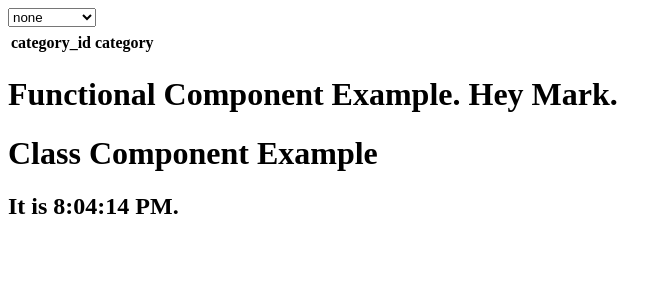
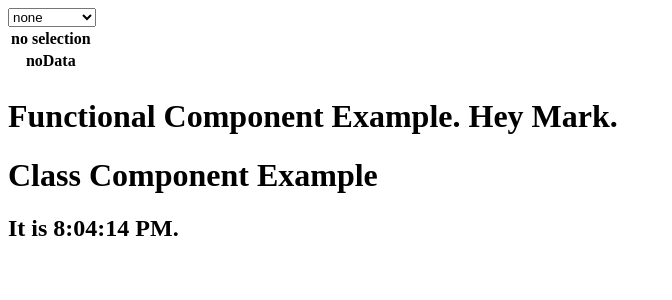
Before and after one commit to Hoppy1982/to-do-list, a React app: page / in a window 1280 px wide. Shown: the top 300 px of the page, without its empty margins (0-672 px from the left). Built offline with nearby package versions, Linux system fonts and the light colour scheme.

Commit message:
various things

```diff
--- a/client/src/components/TableView.js
+++ b/client/src/components/TableView.js
@@ -6,7 +6,7 @@ class TableView extends Component {
     super(props)
     this.state = {
       tableName: '',
-      rows: []
+      rows: [{noData: null}]
     }
     this.getTableRows = this.getTableRows.bind(this)
     this.tableSelect = this.tableSelect.bind(this)
@@ -18,9 +18,11 @@ class TableView extends Component {
     this.getTableRows('')
   }
 
+
   componentDidUpdate() {
     console.log(this.state.rows)
   }
+
 
   getTableRows(tableName) {
     const OPTIONS = {
@@ -47,19 +49,26 @@ class TableView extends Component {
         .catch(err => {
           console.log(err)
         })
+    } else if (tableName === '') {
+      this.setState({
+        rows: [{noData: null}],
+        tableName: 'no selection'
+      })
     }
   }
+
 
   tableSelect(event) {
     this.getTableRows(event.target.value)
   }
+
 
   render() {
     return(
       <div>
         <select onChange={this.tableSelect}>
           <option value=''>none</option>
-          <option value='todo'>todo</option>
+          <option value='tasks'>tasks</option>
           <option value='progresses'>progresses</option>
           <option value='categories'>categories</option>
         </select>
@@ -70,17 +79,18 @@ class TableView extends Component {
               <th colSpan='2'>{this.state.tableName}</th>
             </tr>
             <tr>
-              <th>category_id</th>
-              <th>category</th>
+              {Object.keys(this.state.rows[0]).map((keyName, keyIndex) =>
+                 <th key={keyIndex}>{keyName}</th>
+              )}
             </tr>
           </thead>
           <tbody>
-            {this.state.rows.map((row, index) =>
-              <tr key={index}>
-                <td>{row.category_id}</td>{/*iterate over object (row) keys*/}
-                <td>{row.category}</td>
+            {this.state.rows.map(row =>
+              <tr key={row[Object.keys(row)[0]]}>
+                {Object.keys(row).map((keyName, keyIndex) =>
+                  <td key={keyIndex}>{row[keyName]}</td>)}
               </tr>
-            )}
+              )}
           </tbody>
         </table>
       </div>
```
Also changed, not shown: 1 other file (tests, documents, lock files or other folders).
